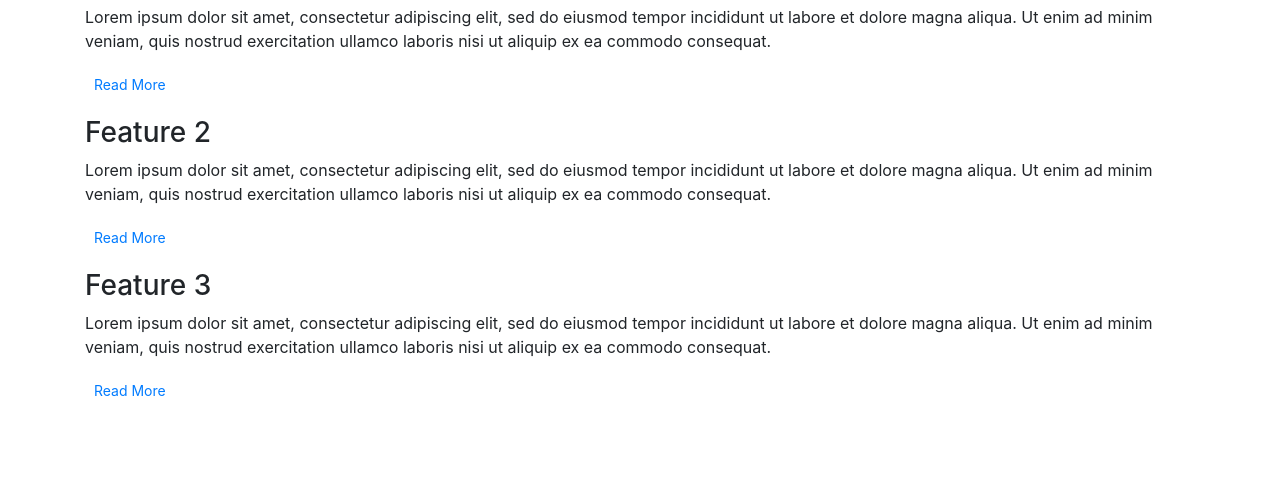
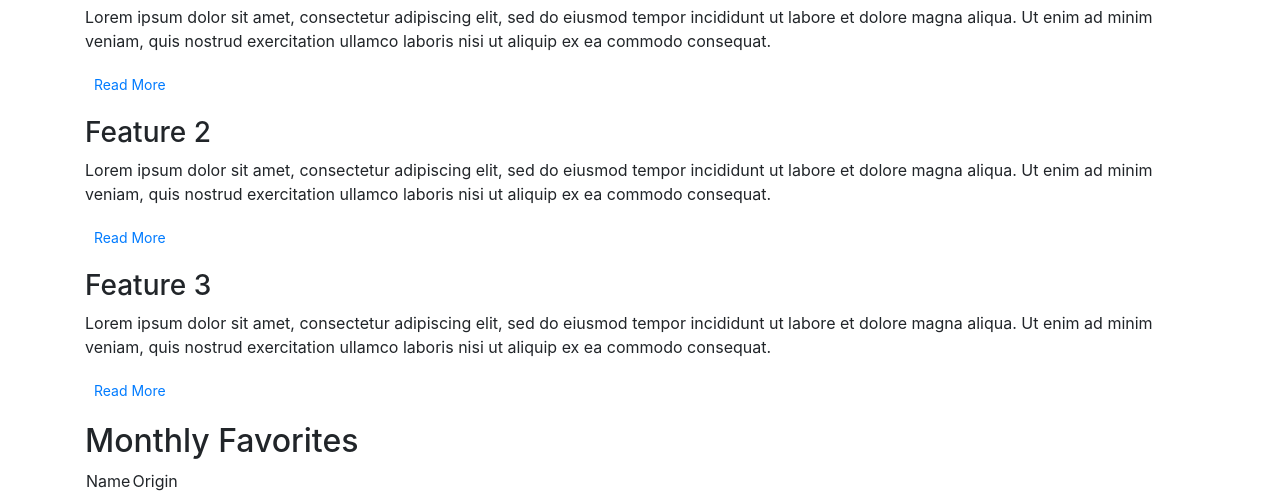
Before and after one commit to hfzespinoz4/WineStore, a plain HTML site: page index.html in a window 1280 px wide. Shown: the part 529-1033 px from the top of the page. Before the commit the page ends 951 px from the top, so only its background shows below. Drawn offline with nearby package versions, Linux system fonts and the light colour scheme.

Commit message:
added table

```diff
--- a/index.html
+++ b/index.html
@@ -55,6 +55,36 @@
             </div>
         </section>
         <!-- /.features -->
+        <section>
+        <!-- Montlhy Favorites -->
+            <h2>Monthly Favorites</h2>
+            <table>
+                <tr>
+                    <td>Name</td>
+                    <td>Origin</td>
+                </tr>
+                <tr>
+                    <td></td>
+                    <td></td>
+                </tr>
+                <tr>
+                    <td></td>
+                    <td></td>
+                </tr>
+                <tr>
+                    <td></td>
+                    <td></td>
+                </tr>
+                <tr>
+                    <td></td>
+                    <td></td>
+                </tr>
+                <tr>
+                    <td></td>
+                    <td></td>
+                </tr>
+            </table>
+        </section>
     </article>
 </body>
 
```
